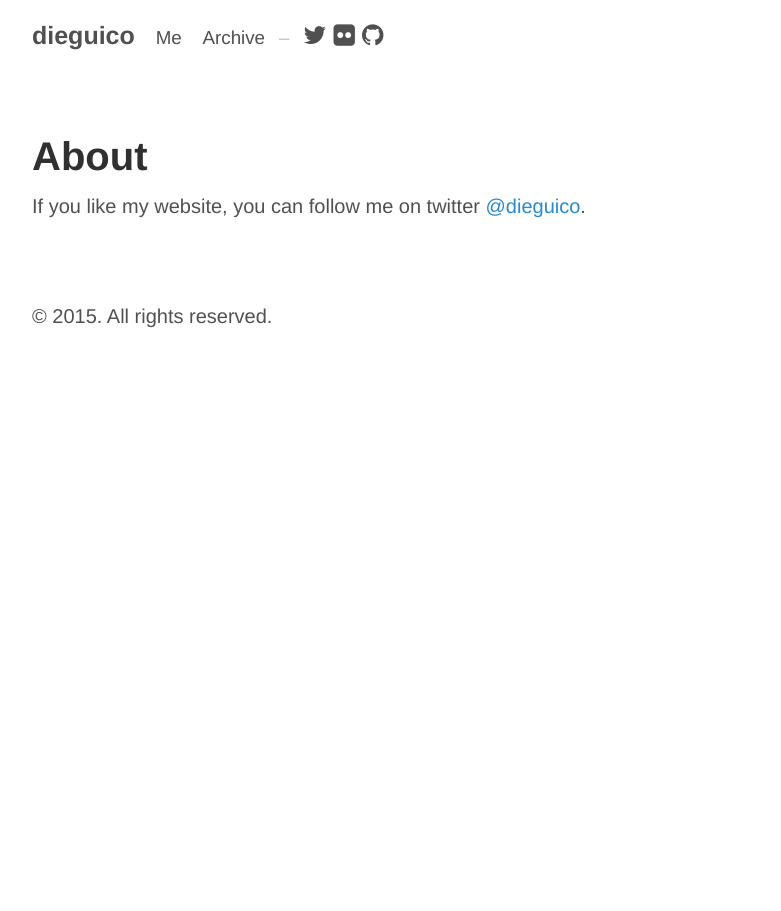
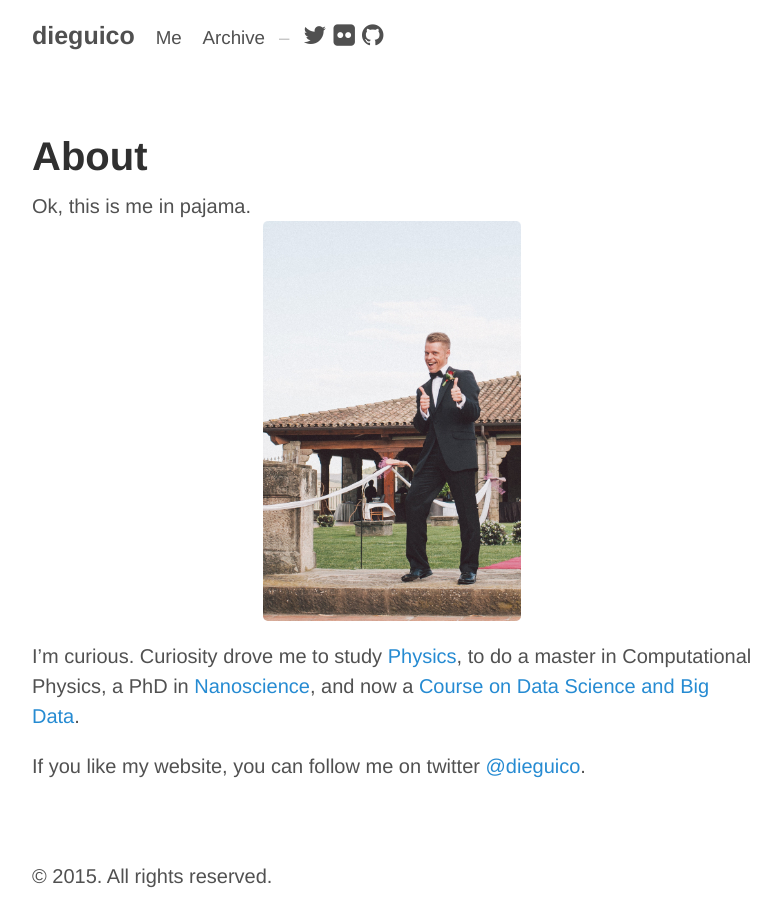
Before and after one commit to dieguico/old.dieguico.github.io, a Jekyll site: the page built from about.md, in a window 1280 px wide. Shown: the whole page, without its empty margins (248-1029 px from the left). Built offline with Jekyll 4.4.1, drawn with Linux system fonts in a browser that asks for light colours; nearby versions of some CDN libraries; Markdown is read by kramdown in place of the engine named in the settings.

Commit message:
center images

```diff
--- a/about.md
+++ b/about.md
@@ -3,4 +3,9 @@ layout: page
 title: About
 ---
 
+Ok, this is me in pajama.
+![Me in pajama](/assets/me.jpg)
+
+I’m curious. Curiosity drove me to study [Physics](http://www.ub.edu/fisica/en/), to do a master in Computational Physics, a PhD in [Nanoscience](http://www.ub.edu/in2ub/doctorat_nanociencia/index.php?option=com_content&view=article&id=27:home-cat-2&catid=9:english&lang=en&Itemid=102), and now a [Course on Data Science and Big Data](http://www.ub.edu/datascience/).
+
 If you like my website, you can follow me on twitter [@dieguico](https://twitter.com/dieguico).
--- a/public/css/poole.css
+++ b/public/css/poole.css
@@ -203,10 +203,10 @@ blockquote p:last-child {
 img {
   display: block;
   max-width: 100%;
-  margin: 0 0 1rem;
+  /*margin: 0 0 1rem;*/
+  margin: 0 auto;  /*centers the image*/
   border-radius: 5px;
 }
-
 /* Tables */
 table {
   margin-bottom: 1rem;
@@ -350,6 +350,7 @@ tbody tr:nth-child(odd) th {
 }
 
 
+
 /*
  * Pagination
  *
```
Also changed, not shown: assets/me.jpg (added).
